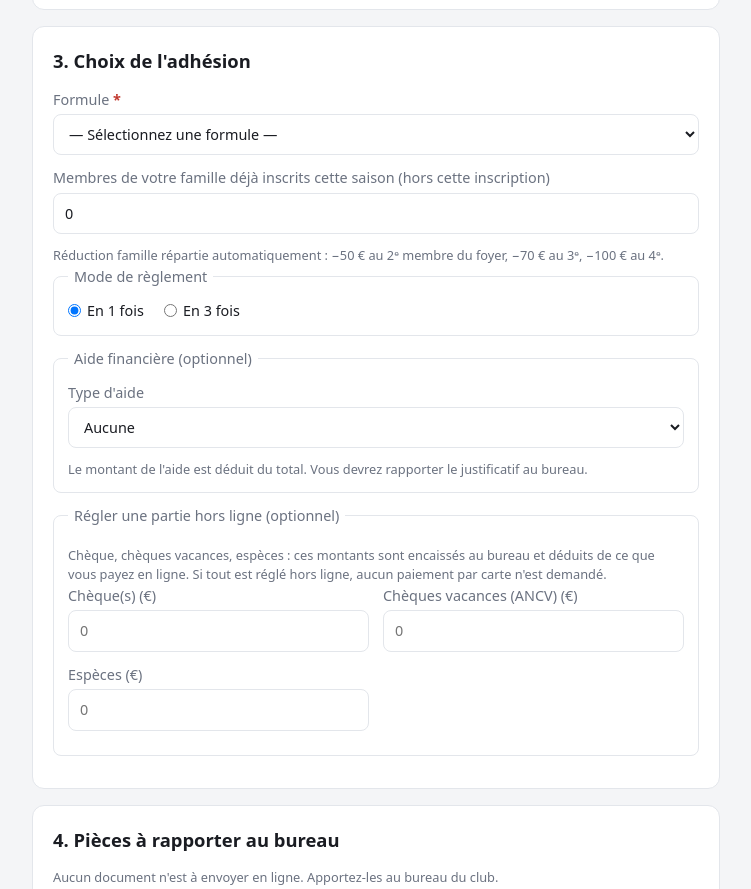
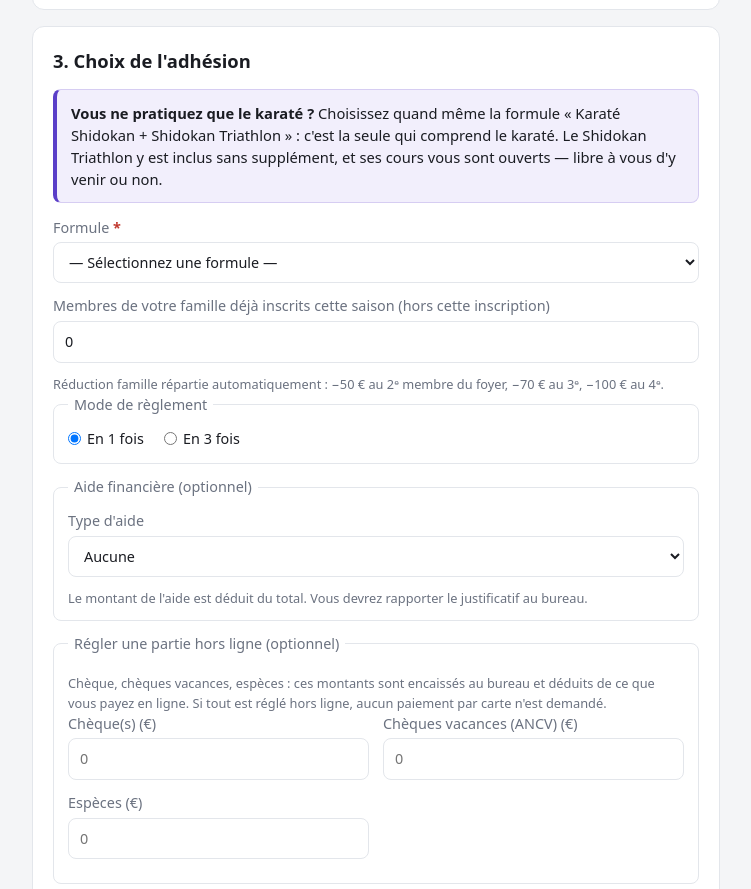
Before and after one commit to D4ryl00/slk-inscription, a website built with Vite: page src/index.html in a window 1280 px wide. Shown: the part 2129-3018 px from the top of the page, without its empty margins (264-1015 px from the left). Built offline with nearby package versions, Linux system fonts and the light colour scheme.

Commit message:
Offers: tell karateka-only members to take the combined formula
Members who only train karate have been asking the office which licence
to buy: the dropdown offers "Karaté Shidokan + Shidokan Triathlon" and a
standalone "Shidokan Triathlon", and nothing on the page says the first
one is the only way to get karate at all. Some read the combined label as
a commitment to train the triathlon and hesitated to pick it.

The club wants to keep selling the package rather than add a "Karaté
seul" line, precisely so karatekas discover a discipline they are already
paying for. So this stays a wording problem, not a pricing one: a notice
above the dropdown that names the right formula and frames the triathlon
as included and open, never as required.

It uses a new .notice.info variant instead of the existing amber .notice.
Amber is already taken, twelve lines below, by #ageWarning — which flags
something the member may need to fix. Two amber blocks stacked would have
read as two warnings; this one is only a heads-up, so it takes the brand
purple.

```diff
--- a/src/index.html
+++ b/src/index.html
@@ -81,6 +81,16 @@
         <!-- ── Membership ──────────────────────────────────────────── -->
         <section class="card">
           <h2>3. Choix de l'adhésion</h2>
+          <!-- Members who only train karate keep asking which formula to pick:
+               there is no "Karaté seul" offer, and the triathlon they already
+               pay for is open to them. -->
+          <p class="notice info">
+            <strong>Vous ne pratiquez que le karaté ?</strong> Choisissez quand même la formule
+            « Karaté Shidokan + Shidokan Triathlon » : c'est la seule qui comprend le karaté.
+            Le Shidokan Triathlon y est inclus sans supplément, et ses cours vous sont ouverts —
+            libre à vous d'y venir ou non.
+          </p>
+
           <label>Formule
             <select name="offerId" id="offerId" required>
               <option value="" disabled selected>— Sélectionnez une formule —</option>
--- a/src/styles.css
+++ b/src/styles.css
@@ -105,6 +105,15 @@ button[type="submit"]:disabled { opacity: 0.6; cursor: default; }
   color: var(--ink);
 }
 
+/* Informational variant: the amber `.notice` flags something to look at (an
+   age/formula mismatch), so a plain heads-up sitting right above it needs a
+   calmer, non-alarming colour. */
+.notice.info {
+  background: #f2effc;
+  border-color: #d6cdf2;
+  border-left-color: var(--brand);
+}
+
 /* Red asterisk for required fields */
 .req { color: var(--error); font-weight: 700; }
 
```
